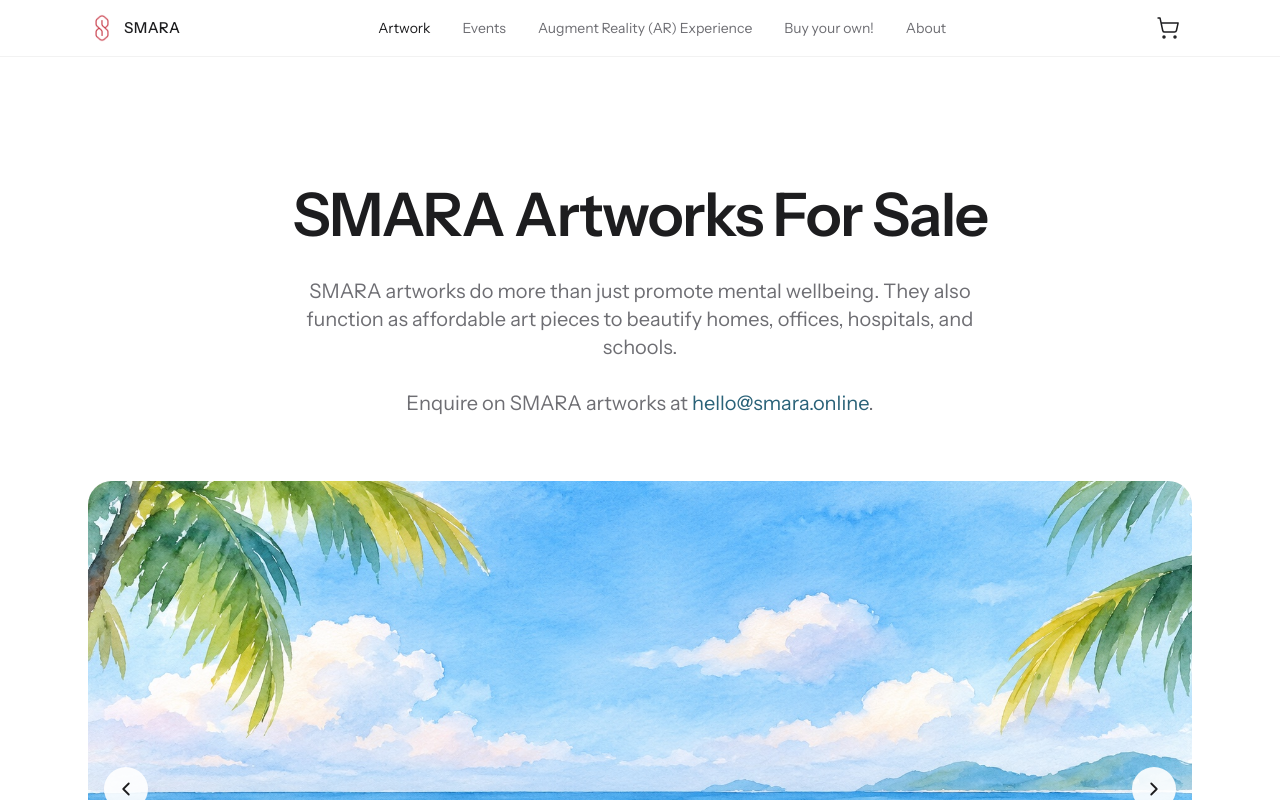
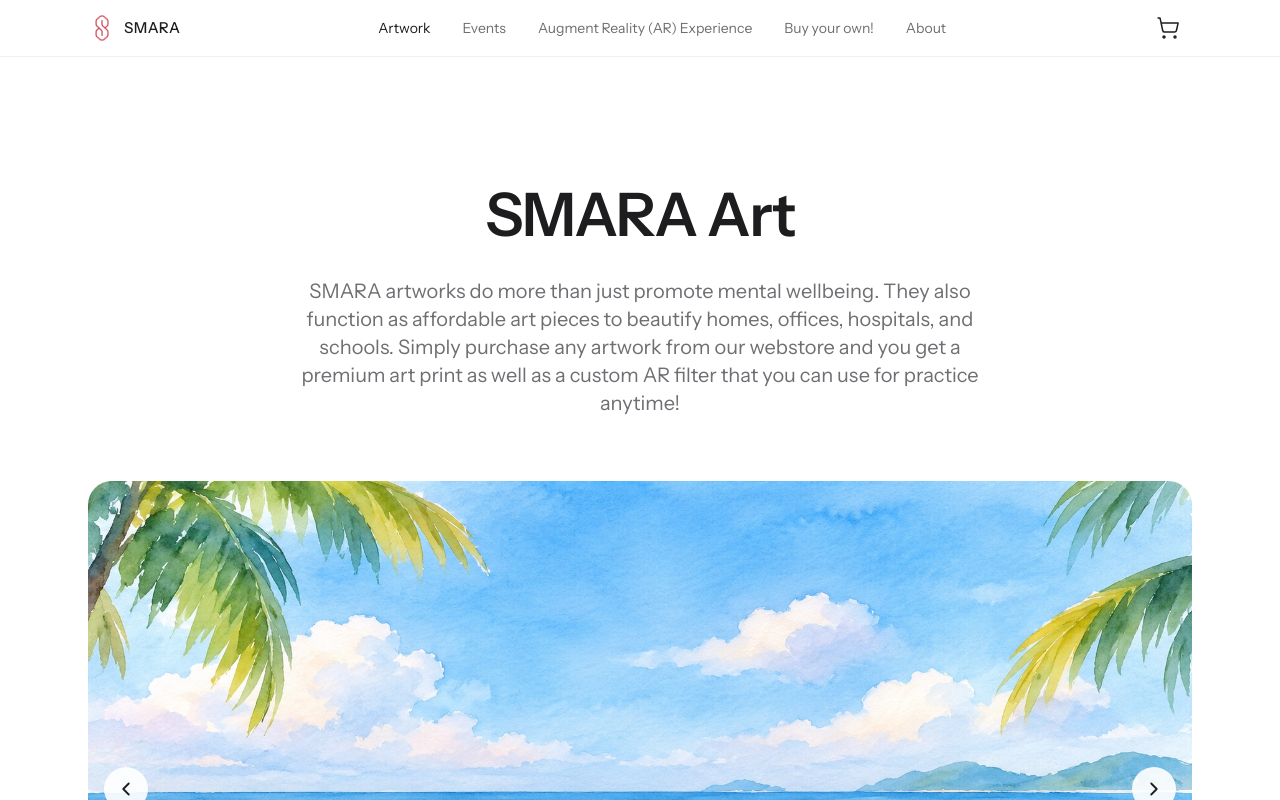
Before and after one commit to smara-sg/smara-website-v3, a React (Vite) app: page /gallery in a window 1280 px wide. Shown: the top 800 px of the page. Built offline with nearby package versions, Linux system fonts and the light colour scheme.

Commit message:
Update gallery heading to SMARA Art and describe print plus AR filter offering

```diff
--- a/scripts/prerender.mjs
+++ b/scripts/prerender.mjs
@@ -22,7 +22,7 @@ const { render } = await import(pathToFileURL(serverEntry).href)
 const routes = ['/', '/gallery', '/events', '/about', '/art-cards', '/ar-experience', '/buy-your-own', '/ar-camera', '/hiddenpage', '/hiddenpage/camera']
 const markers = {
   '/': 'Self-Gaze Meditation Augmented Reality Art',
-  '/gallery': 'SMARA Artworks For Sale',
+  '/gallery': 'SMARA Art',
   '/events': 'SMARA Events',
   '/about': 'About SMARA',
   '/ar-experience': 'Augment Reality (AR) Experience',
--- a/src/components/GalleryPage.tsx
+++ b/src/components/GalleryPage.tsx
@@ -72,12 +72,10 @@ const GalleryPage = () => {
     <div className="min-h-screen bg-white">
       <div className="mx-auto max-w-3xl px-6 pb-8 pt-24 text-center md:pt-32">
         <h1 className="display">
-          SMARA Artworks For Sale
+          SMARA Art
         </h1>
         <p className="lede mt-8">
-          SMARA artworks do more than just promote mental wellbeing. They also function as affordable art pieces to beautify homes, offices, hospitals, and schools.
-          <br /><br />
-          Enquire on SMARA artworks at <a href="mailto:hello@smara.online" className="text-accent hover:underline">hello@smara.online</a>.
+          SMARA artworks do more than just promote mental wellbeing. They also function as affordable art pieces to beautify homes, offices, hospitals, and schools. Simply purchase any artwork from our webstore and you get a premium art print as well as a custom AR filter that you can use for practice anytime!
         </p>
       </div>
 
--- a/src/seo.ts
+++ b/src/seo.ts
@@ -19,9 +19,9 @@ const pages: Record<string, { title: string; description: string }> = {
       'Self-gaze meditation augmented reality art. Discover inner peace as art, music, and your own reflection guide you inward.',
   },
   '/gallery': {
-    title: 'SMARA Artworks For Sale',
+    title: 'SMARA Art',
     description:
-      'SMARA artworks do more than just promote mental wellbeing. They also function as affordable art pieces to beautify homes, offices, hospitals, and schools.',
+      'SMARA artworks do more than just promote mental wellbeing. They also function as affordable art pieces to beautify homes, offices, hospitals, and schools. Simply purchase any artwork from our webstore and you get a premium art print as well as a custom AR filter that you can use for practice anytime!',
   },
   '/events': {
     title: 'SMARA Events',
```
